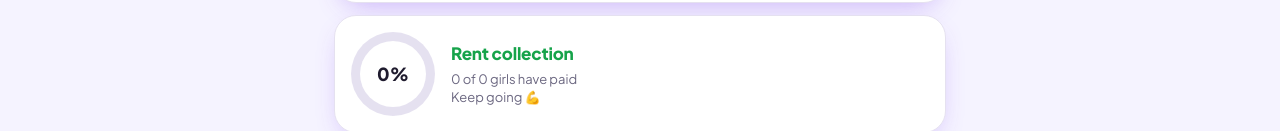
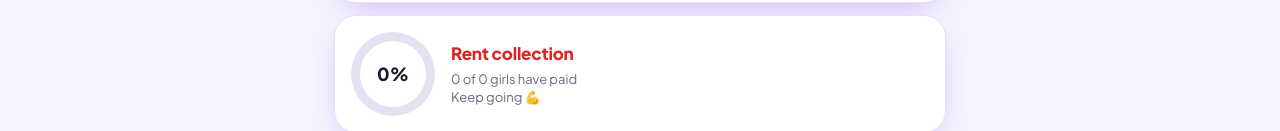
Before and after one commit to Saya0014/laxmi-pg, a plain HTML site: page index.html in a window 1280 px wide. Shown: the part 226-357 px from the top of the page. Drawn offline with Linux system fonts and the light colour scheme.

Commit message:
fix(laxmi-pg): Make Rent collection heading red: index.html

```diff
--- a/index.html
+++ b/index.html
@@ -111,7 +111,7 @@ const m=document.getElementById("m");const hr=new Date().getHours();document.get
 document.getElementById("n").innerHTML=[["home","📊","Home"],["girls","👩","Girls"],["light","💡","Light"],["bills","🧾","Bills"]].map(t=>`<button class="${tab==t[0]?"on":""}" onclick="tab='${t[0]}';R()"><span>${t[1]}</span>${t[2]}</button>`).join("");
 if(tab=="home"){
 const exp=S.girls.reduce((a,g)=>a+total(g),0),got=S.girls.filter(isPaid).reduce((a,g)=>a+total(g),0);
-m.innerHTML=monthBar()+`<div class="card ringc"><div class="ring" style="--p:${exp?Math.round(got/exp*100):0}"><span>${exp?Math.round(got/exp*100):0}%</span></div><div><h2 style="margin:0 0 4px;color:var(--ok)">Rent collection</h2><div class="mu">${S.girls.filter(isPaid).length} of ${S.girls.length} girls have paid</div><div class="mu">${exp&&got>=exp?"All done! 🎉":"Keep going 💪"}</div></div></div><div class="grid"><div class="card stat"><b>${S.girls.length}/12</b><span>Girls / Beds</span></div><div class="card stat"><b>${12-S.girls.length}</b><span>Empty beds</span></div><div class="card stat"><b style="color:var(--ok)">${money(got)}</b><span>Collected</span></div><div class="card stat"><b style="color:var(--bad)">${money(exp-got)}</b><span>Pending</span></div></div>`+
+m.innerHTML=monthBar()+`<div class="card ringc"><div class="ring" style="--p:${exp?Math.round(got/exp*100):0}"><span>${exp?Math.round(got/exp*100):0}%</span></div><div><h2 style="margin:0 0 4px;color:var(--bad)">Rent collection</h2><div class="mu">${S.girls.filter(isPaid).length} of ${S.girls.length} girls have paid</div><div class="mu">${exp&&got>=exp?"All done! 🎉":"Keep going 💪"}</div></div></div><div class="grid"><div class="card stat"><b>${S.girls.length}/12</b><span>Girls / Beds</span></div><div class="card stat"><b>${12-S.girls.length}</b><span>Empty beds</span></div><div class="card stat"><b style="color:var(--ok)">${money(got)}</b><span>Collected</span></div><div class="card stat"><b style="color:var(--bad)">${money(exp-got)}</b><span>Pending</span></div></div>`+
 `<div class="card mt"><h2>🏡 Rooms</h2>${ROOMS.map(r=>`<div class="row"><div><b>Room ${r}</b><div class="mu">${inRoom(r).map(g=>esc(g.name)).join(", ")||"Empty"}</div><div class="beds">${Array.from({length:CAPS[r]},(_,i)=>`<i class="${i<inRoom(r).length?"on":""}">🛏</i>`).join("")}</div></div><span class="tag ${inRoom(r).length>=CAPS[r]?"due":"paid"}">${inRoom(r).length}/${CAPS[r]}</span></div>`).join("")}</div>`+
 `<div class="card"><h2>⚙️ Settings</h2><div class="two"><div><label>Rent / girl (₹)</label><input type="number" value="${S.rent}" onchange="S.rent=+this.value;save();R()"></div><div><label>Light rate / unit (₹)</label><input type="number" step="0.5" value="${S.rate}" onchange="S.rate=+this.value;save();R()"></div></div></div>`;
 }
```
